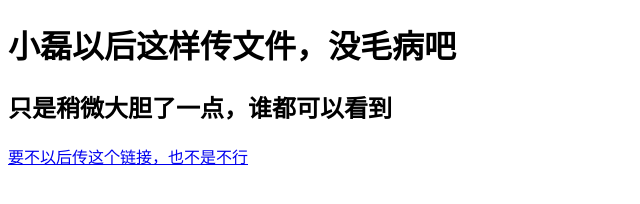
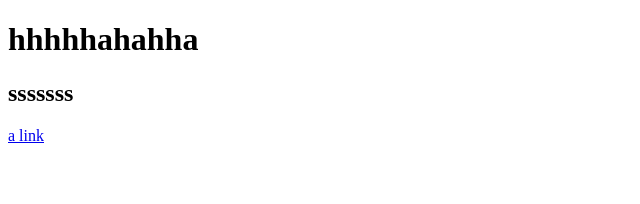
Before and after one commit to SunZiBingFa/wei, a plain HTML site: page index.html in a window 1280 px wide. Shown: the whole page, without its empty margins (0-640 px from the left). Drawn offline with Linux system fonts and the light colour scheme.

Commit message:
20230305_test

```diff
--- a/index.html
+++ b/index.html
@@ -2,13 +2,13 @@
 <html>
   <head>
     <meta charset='utf-8'>
-    <title> 威的简陋到不能更简陋网页 </title>
+    <title> 啦啦啦啦啦 </title>
   </head>
 
   <body>
-    <h1> 小磊以后这样传文件，没毛病吧 </h1>
-    <h2> 只是稍微大胆了一点，谁都可以看到 </h2>
-    <a href="https://www.bilibili.com"> 要不以后传这个链接，也不是不行 </a>
+    <h1> hhhhhahahha </h1>
+    <h2> sssssss </h2>
+    <a href="https://www.bilibili.com"> a link </a>
     <br/>
   </body>
 </html>
```
Also changed, not shown: 1 other file.
